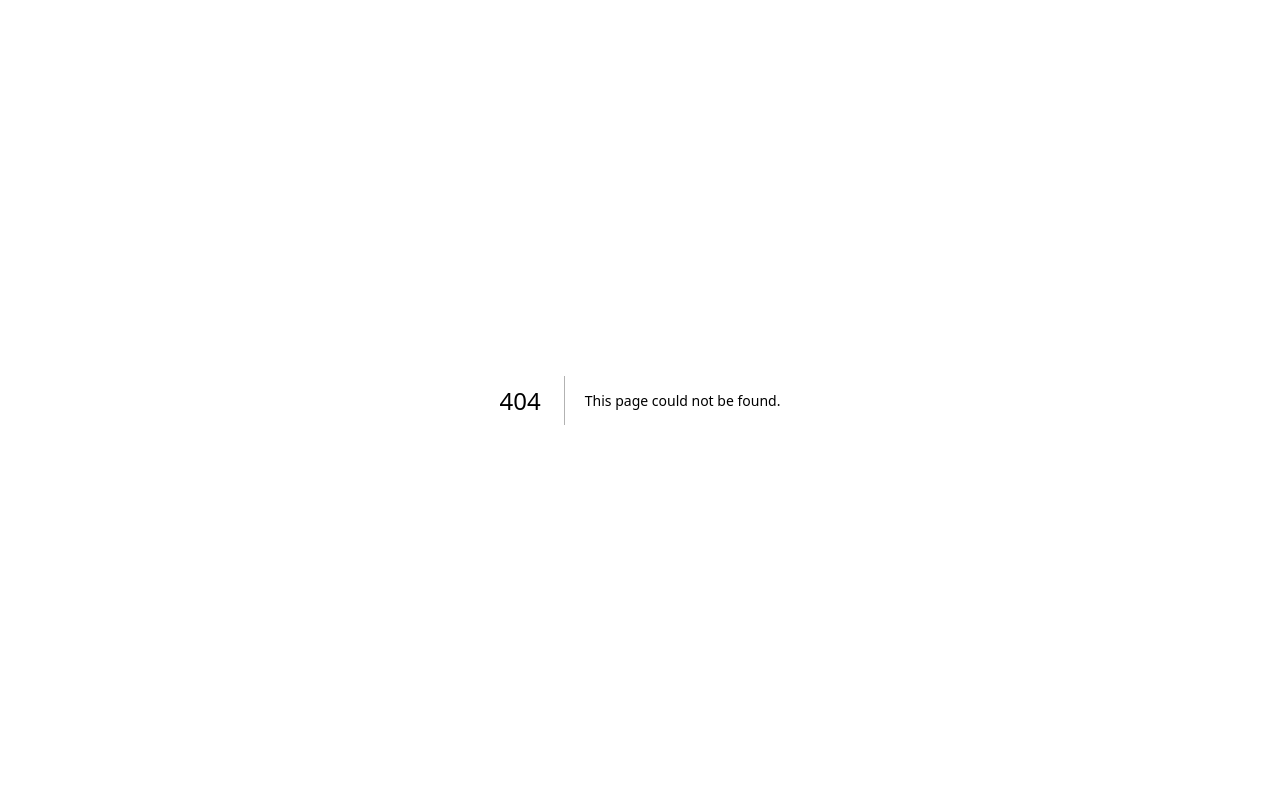
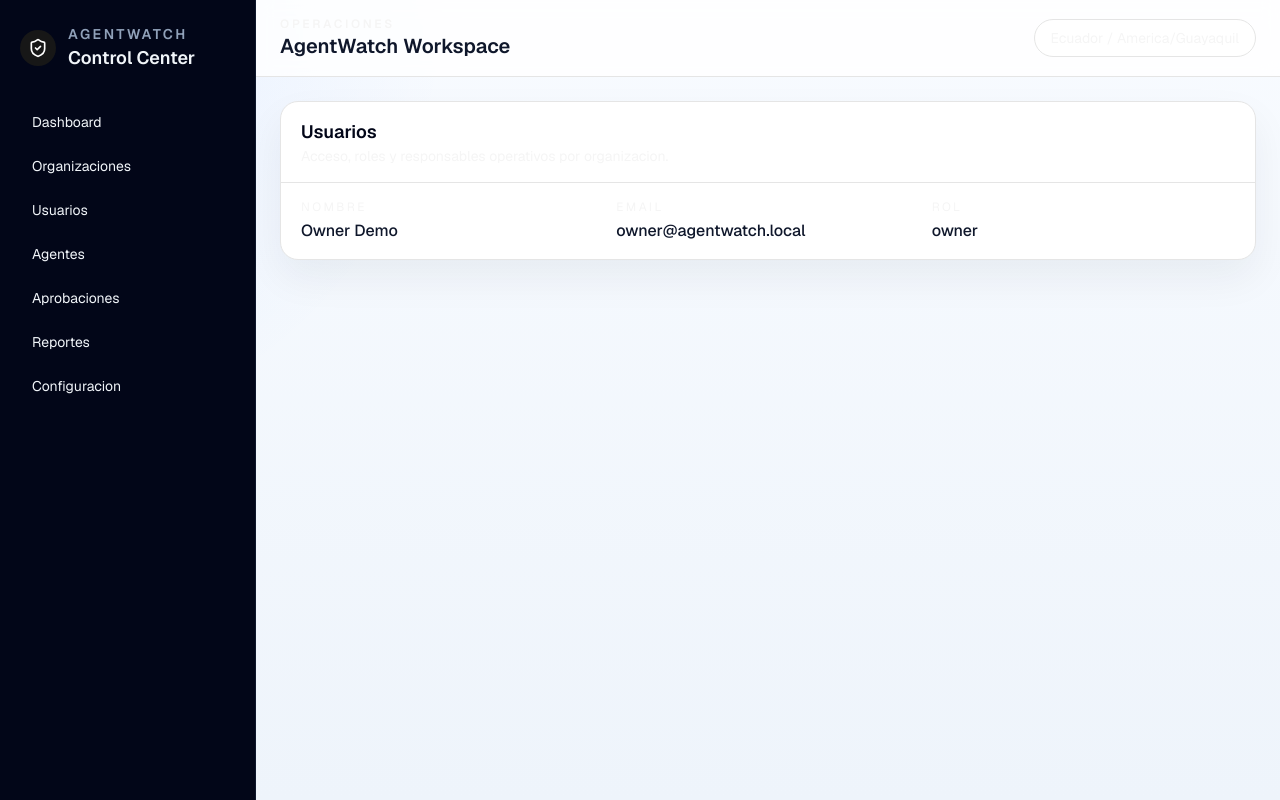
Before and after one commit to Heiner-ZZZ/AgentWatch, a Next.js app in the folder apps/web/: page /users in a window 1280 px wide. Before the commit this address had no page. Built offline with nearby package versions, Linux system fonts and the light colour scheme.

Commit message:
feat(web): add users feature slice

```diff
--- /dev/null
+++ b/apps/web/src/app/(app)/users/page.tsx
@@ -0,0 +1,5 @@
+import { UsersTable } from "@/features/users/components/users-table";
+
+export default function UsersPage() {
+  return <UsersTable />;
+}
--- /dev/null
+++ b/apps/web/src/features/users/components/users-table.tsx
@@ -0,0 +1,39 @@
+import { Card } from "@/components/ui/card";
+import { users } from "@/features/users/data/users";
+
+export function UsersTable() {
+  return (
+    <Card className="overflow-hidden">
+      <div className="border-b border-[var(--border)] px-5 py-4">
+        <h2 className="text-lg font-semibold text-slate-950">Usuarios</h2>
+        <p className="text-sm text-[var(--muted)]">
+          Acceso, roles y responsables operativos por organizacion.
+        </p>
+      </div>
+      <div className="divide-y divide-[var(--border)]">
+        {users.map((user) => (
+          <div key={user.id} className="grid gap-3 px-5 py-4 md:grid-cols-3">
+            <div>
+              <p className="text-xs uppercase tracking-[0.2em] text-[var(--muted)]">
+                Nombre
+              </p>
+              <p className="mt-1 font-medium text-slate-900">{user.fullName}</p>
+            </div>
+            <div>
+              <p className="text-xs uppercase tracking-[0.2em] text-[var(--muted)]">
+                Email
+              </p>
+              <p className="mt-1 font-medium text-slate-900">{user.email}</p>
+            </div>
+            <div>
+              <p className="text-xs uppercase tracking-[0.2em] text-[var(--muted)]">
+                Rol
+              </p>
+              <p className="mt-1 font-medium text-slate-900">{user.role}</p>
+            </div>
+          </div>
+        ))}
+      </div>
+    </Card>
+  );
+}
--- /dev/null
+++ b/apps/web/src/features/users/data/users.ts
@@ -0,0 +1,8 @@
+export const users = [
+  {
+    id: "usr-001",
+    fullName: "Owner Demo",
+    email: "owner@agentwatch.local",
+    role: "owner",
+  },
+];
```
